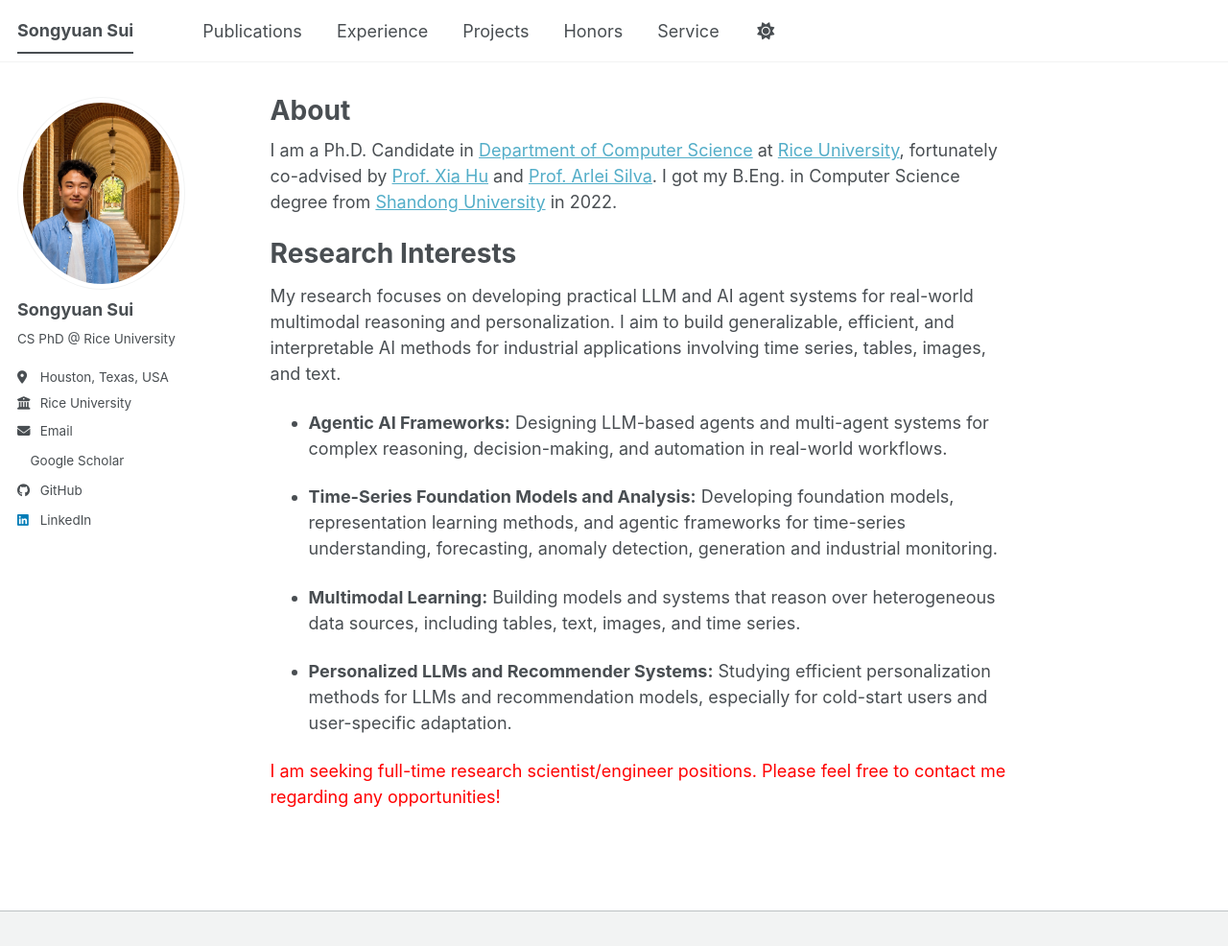
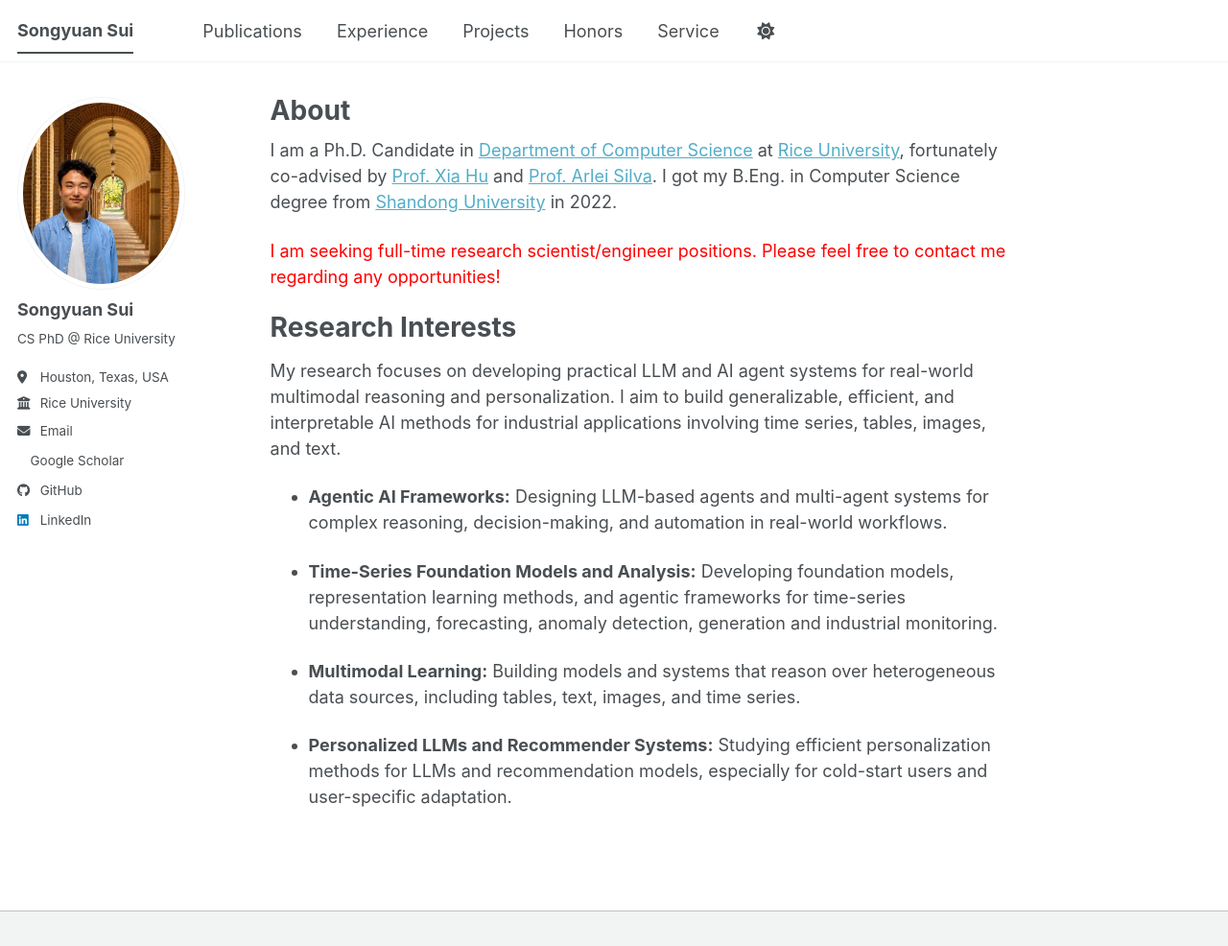
Before and after one commit to SongyuanSui/SongyuanSui.github.io, a Jekyll site: the page built from _pages/about.md, in a window 1280 px wide and 986 px high. Shown: the whole window at 96% size. Built offline with Jekyll 4.4.1, drawn with Linux system fonts in a browser that asks for light colours; a style sheet for code colours, icons or effects is not loaded; part of the change alters nothing that is shown.

Commit message:
update about

```diff
--- a/_pages/about.md
+++ b/_pages/about.md
@@ -8,6 +8,8 @@ redirect_from:
 ---
 
 I am a Ph.D. Candidate in [Department of Computer Science](https://csweb.rice.edu/) at [Rice University](https://www.rice.edu/), fortunately co-advised by [Prof. Xia Hu](https://cs.rice.edu/~xh37/index.html) and [Prof. Arlei Silva](https://cs.rice.edu/~al110/). I got my B.Eng. in Computer Science degree from [Shandong University](https://www.en.sdu.edu.cn/) in 2022.
+
+<span style="color: red;">I am seeking full-time research scientist/engineer positions. Please feel free to contact me regarding any opportunities!</span>
 
 Research Interests
 ======
@@ -20,5 +22,3 @@ My research focuses on developing practical LLM and AI agent systems for real-wo
 - **Multimodal Learning:** Building models and systems that reason over heterogeneous data sources, including tables, text, images, and time series.
 
 - **Personalized LLMs and Recommender Systems:** Studying efficient personalization methods for LLMs and recommendation models, especially for cold-start users and user-specific adaptation.
-
-<span style="color: red;">I am seeking full-time research scientist/engineer positions. Please feel free to contact me regarding any opportunities!</span>
```
